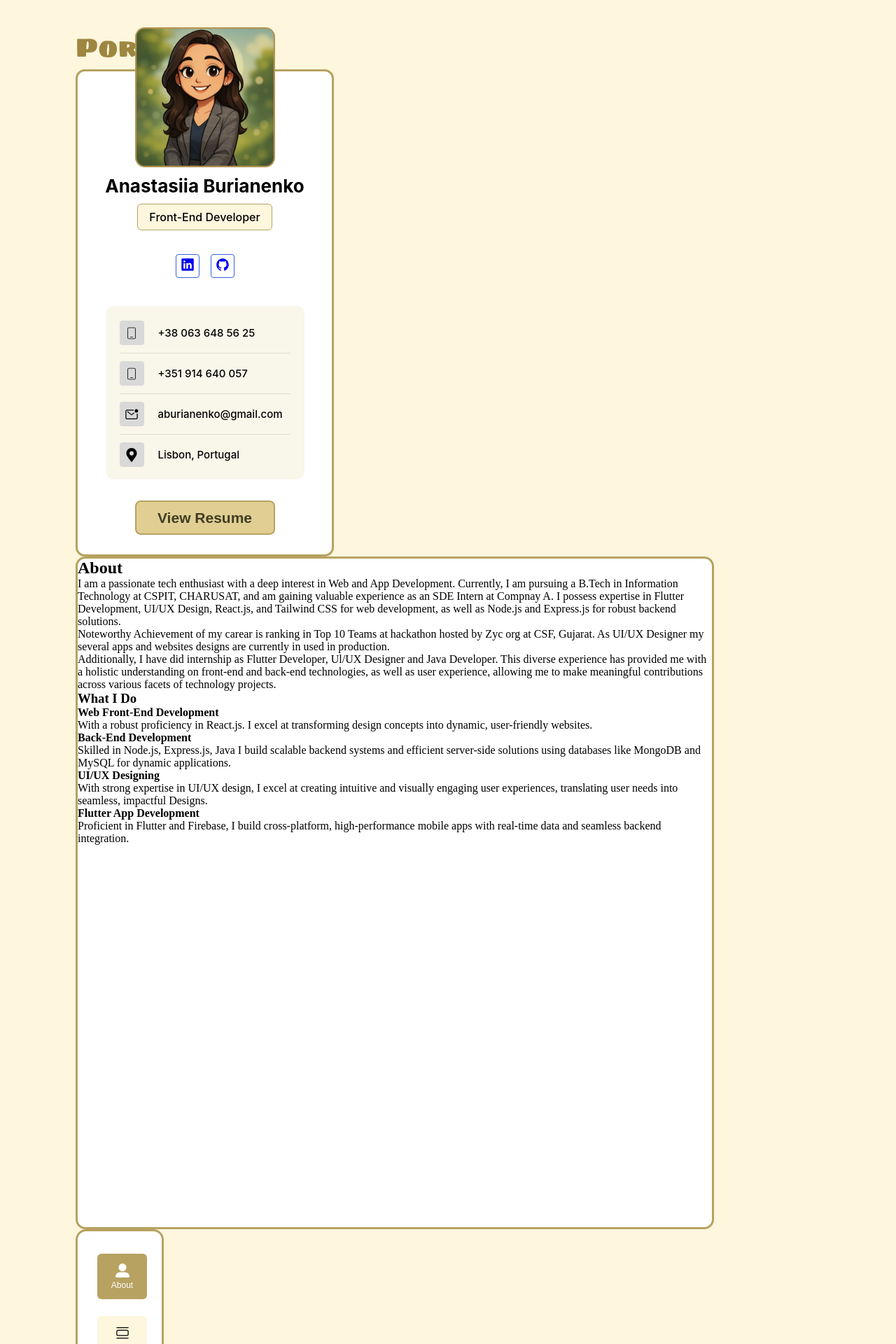
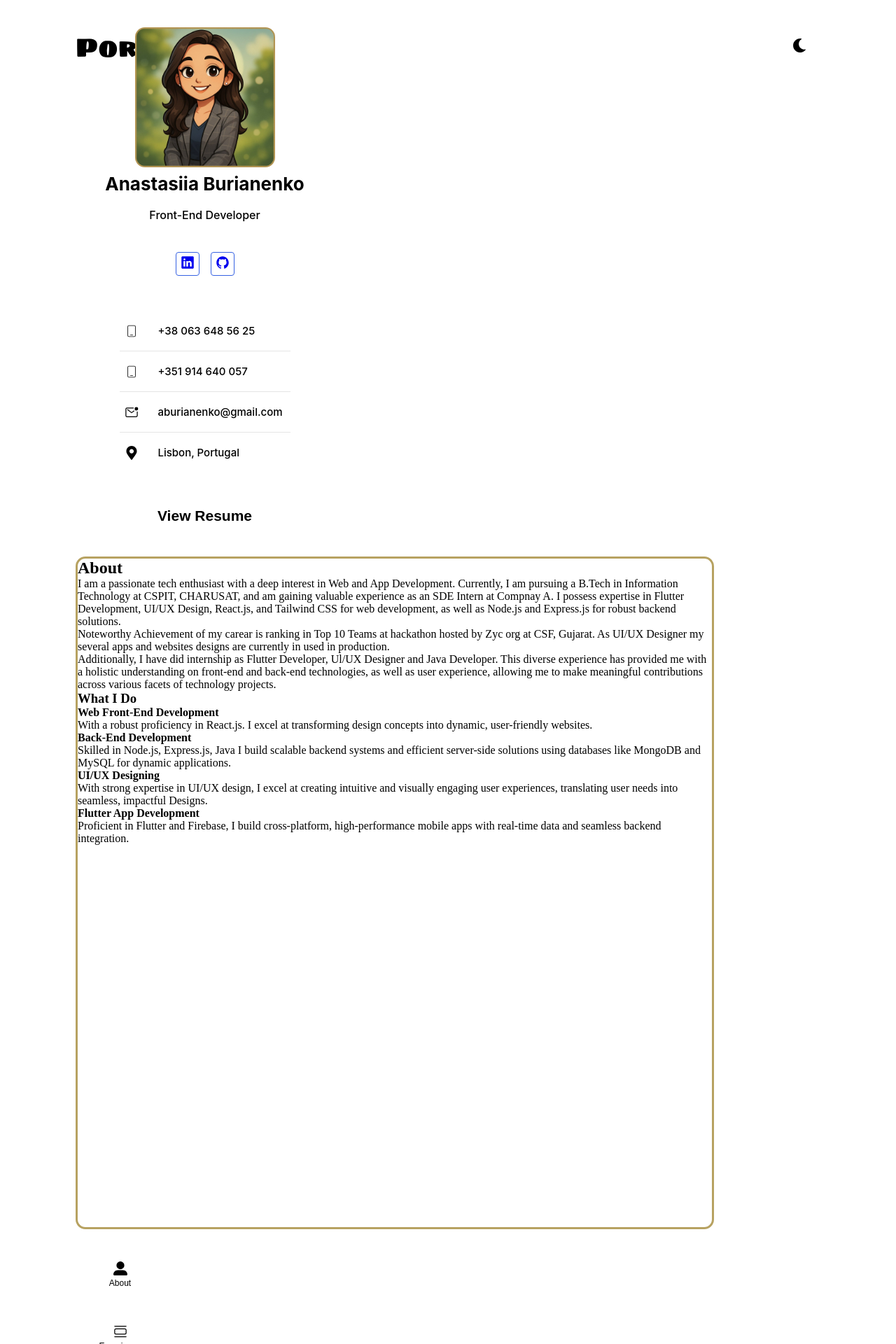
Before and after one commit to ABurianenko/portfolio, a React (Vite) app: page /about in a window 1280 px wide. Shown: the top 1920 px of the page at 70% size. Built offline with nearby package versions, Linux system fonts and the light colour scheme.

Commit message:
switch theme dark/light

```diff
--- a/src/components/App/App.jsx
+++ b/src/components/App/App.jsx
@@ -2,8 +2,18 @@ import { Route, Routes, Navigate } from 'react-router-dom'
 import {About} from '../../pages/About/About'
 import './App.css'
 import { Layout } from '../Layout/Layout'
+import { useSelector } from 'react-redux'
+import { themeSelect } from '../../redux/theme/selectors'
+import { useEffect } from 'react'
 
 function App() {
+  const theme = useSelector(themeSelect);
+
+  useEffect(() => {
+    document.documentElement.setAttribute('data-theme', theme);
+    localStorage.setItem('theme', theme);
+  }, [theme]);
+
   return (
     <div>
       <Layout>
--- a/src/components/AppBar/AppBar.module.css
+++ b/src/components/AppBar/AppBar.module.css
@@ -1,9 +1,9 @@
 .nav {
-    border: 3px solid #b7a261;
+    border: 3px solid var(--border-color);
     border-radius: 15px;
     width: 126px;
     height: 491px;
-    background: #fff;
+    background: var(--containerbg);
 
     display: flex;
     flex-direction: column;
@@ -16,12 +16,12 @@
     border-radius: 6px;
     width: 71px;
     height: 66px;
-    background: #fef6dd;
+    background-color: var(--bgcolor);
 
     font-family: var(--font-family);
     font-weight: 500;
     font-size: 12px;
-    color: #000;
+    color: var(--text-color);
 
     display: flex;
     flex-direction: column;
@@ -31,6 +31,6 @@
 }
 
 .active {
-    background: #b7a261;
-    color: #fff;
+    background: var(--nav-link-bg);
+    color: var(--containerbg);
 }
--- a/src/components/Layout/Layout.jsx
+++ b/src/components/Layout/Layout.jsx
@@ -2,11 +2,16 @@ import { Suspense } from 'react'
 import { Profile } from '../Profile/Profile'
 import s from './Layout.module.css'
 import { AppBar } from '../AppBar/AppBar'
+import { SwitchTheme } from '../SwitchTheme/SwitchTheme'
 
 export const Layout = ({ children }) => {
     return (
         <div className={s.layout}>
-            <p className={s.logo}>PortFolio</p>
+            <header className={s.header}>
+                <p className={s.logo}>PortFolio</p>
+                <SwitchTheme />
+            </header>
+
             <aside>
                 <Profile />
             </aside>
--- a/src/components/Layout/Layout.module.css
+++ b/src/components/Layout/Layout.module.css
@@ -1,10 +1,15 @@
 .layout {
     margin-bottom: 36px;
+}
+
+.header {
+    display: flex;
+    justify-content: space-between;
 }
 
 .logo {
     font-family: var(--font3);
     font-weight: 400;
     font-size: 38px;
-    color: #9d8640;
+    color: var(--logo-color);
 }
--- a/src/components/Profile/Profile.module.css
+++ b/src/components/Profile/Profile.module.css
@@ -4,11 +4,11 @@
 }
 
 .wrapper {
-    border: 3px solid #b7a261;
+    border: 3px solid var(--border-color);
     border-radius: 13px;
     width: 100%;
     height: 696px;
-    background: #fff;
+    background-color: var(--containerbg);
 
     display: flex;
     flex-direction: column;
@@ -31,7 +31,7 @@
     font-family: "Inter", sans-serif;
     font-weight: 700;
     font-size: 26px;
-    color: #000;
+    color: var(--text-color);
 
     margin-top: 148px;
     margin-bottom: 10px;
@@ -41,13 +41,13 @@
     font-family: "Inter", sans-serif;
     font-weight: 500;
     font-size: 16px;
-    color: #000;
+    color: var(--text-color);
 
-    border: 1px solid #b7a261;
+    border: 1px solid var(--border-color);
     border-radius: 6px;
     width: 193px;
     height: 38px;
-    background: #fef6dd;
+    background-color: var(--bgcolor);
 
     display: flex;
     align-items: center;
@@ -85,7 +85,7 @@ svg {
     border-radius: 12px;
     width: 284px;
     height: 248px;
-    background: #f9f6ea;
+    background-color: var(--contactsbg);
 
     padding: 10px 20px;
     margin-bottom: 30px;
@@ -109,7 +109,8 @@ svg {
     border-radius: 4px;
     width: 35px;
     height: 35px;
-    background: #d9d9d9;
+    background-color: var(--contacts-icon-bg);
+    color: var(--text-color);
 
     display: flex;
     align-items: center;
@@ -120,20 +121,20 @@ svg {
     font-family: var(--second-family);
     font-weight: 500;
     font-size: 15px;
-    color: #000;
+    color: var(--text-color);
 }
 
 .resumeLink {
-    border: 2px solid #b7a261;
+    border: 2px solid var(--border-color);
     border-radius: 8px;
     width: 200px;
     height: 49px;
-    background: #e0ce93;
+    background-color: var(--buttonbg);
 
     font-family: var(--third-family);
     font-weight: 700;
     font-size: 21px;
-    color: #403d22;
+    color: var(--button-text-color);
 
     display: flex;
     align-items: center;
--- /dev/null
+++ b/src/components/SwitchTheme/SwitchTheme.jsx
@@ -0,0 +1,21 @@
+import { useDispatch, useSelector } from "react-redux";
+import { themeSelect } from "../../redux/theme/selectors";
+import { toggleTheme } from "../../redux/theme/slice";
+import { BsLightbulbFill } from "react-icons/bs";
+import { FaMoon } from "react-icons/fa";
+
+import s from './SwitchTheme.module.css'
+
+export const SwitchTheme = () => {
+    const theme = useSelector(themeSelect);
+    const dispatch = useDispatch();
+
+    return (
+        <button
+            onClick={() => dispatch(toggleTheme())}
+            className={s.themeBtn}
+        >
+            {theme === 'light' ? <BsLightbulbFill className={s.themeIcon} /> : <FaMoon />}
+        </button>
+    )
+}
--- /dev/null
+++ b/src/components/SwitchTheme/SwitchTheme.module.css
@@ -0,0 +1,8 @@
+.themeBtn {
+    width: 60px;
+    height: 60px;
+    border-radius: 100%;
+    background-color: var(--nav-link-bg);
+    border: none;
+    color: var(--containerbg);
+}
--- a/src/index.css
+++ b/src/index.css
@@ -12,7 +12,7 @@
 }
 
 body {
-  background-color: #fef6dd;
+  background-color: var(--bgcolor);
   padding: 36px 108px;
 }
 
@@ -39,3 +39,29 @@ a {
   --third-family: "Merriweather Sans", sans-serif;
   --font3: "Sigmar One", sans-serif;
 }
+
+[data-theme='light'] {
+  --bgcolor: #FEF6DD;
+  --containerbg: #FFFFFF;
+  --border-color: #B7A261;
+  --buttonbg: #E0CE93;
+  --nav-link-bg: #B7A261;
+  --contactsbg: #f9f6ea;
+  --contacts-icon-bg:#d9d9d9;
+  --logo-color: #9D8640;
+  --text-color: #000;
+  --button-text-color: #403D22;
+}
+
+[data-theme='dark'] {
+  --bgcolor: #131312;
+  --containerbg: #000000;
+  --border-color: #4B3D10;
+  --buttonbg: #C2B293;
+  --nav-link-bg: #B7A261;
+  --contactsbg: #3B3729;
+  --contacts-icon-bg: #000;
+  --logo-color: #7F6F3E;
+  --text-color: #CCC0C0;
+  --button-text-color: #3B3729;
+}
--- a/src/main.jsx
+++ b/src/main.jsx
@@ -3,11 +3,15 @@ import { createRoot } from 'react-dom/client'
 import './index.css'
 import App from './components/App/App'
 import { BrowserRouter } from 'react-router-dom'
+import { Provider } from 'react-redux'
+import {store} from './redux/store'
 
 createRoot(document.getElementById('root')).render(
   <StrictMode>
-    <BrowserRouter>
-      <App />
-    </BrowserRouter>
+    <Provider store={store}>
+      <BrowserRouter>
+        <App />
+      </BrowserRouter>
+    </Provider>
   </StrictMode>,
 )
--- /dev/null
+++ b/src/redux/store.js
@@ -0,0 +1,8 @@
+import { configureStore } from "@reduxjs/toolkit";
+import { themeReducer } from "./theme/slice";
+
+export const store = configureStore({
+    reducer: {
+        theme: themeReducer,
+    }
+})
--- /dev/null
+++ b/src/redux/theme/selectors.js
@@ -0,0 +1 @@
+export const themeSelect = state => state.theme.mode;
--- /dev/null
+++ b/src/redux/theme/slice.js
@@ -0,0 +1,25 @@
+import { createSlice } from "@reduxjs/toolkit";
+
+const getInitialTheme = () => {
+    return localStorage.getItem('theme') || 'light';
+  };
+
+const initialState = {
+    mode: getInitialTheme,
+};
+
+const themeSlice = createSlice({
+    name: 'theme',
+    initialState,
+    reducers: {
+        toggleTheme: (state) => {
+            state.mode = state.mode === 'light' ? 'dark' : 'light';
+        },
+        setTheme: (state, action) => {
+            state.mode = action.payload;
+        },
+    },
+});
+
+export const { toggleTheme, setTheme } = themeSlice.actions;
+export const themeReducer = themeSlice.reducer;
```
